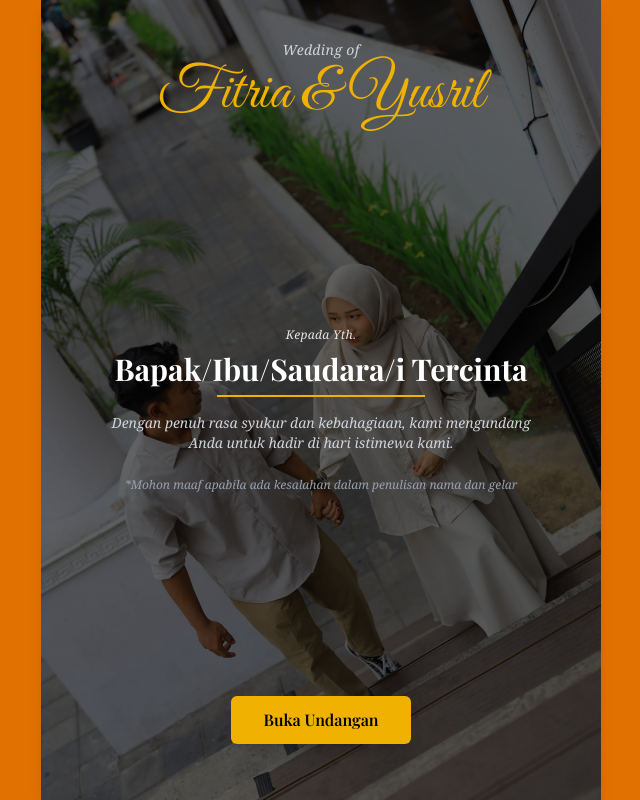
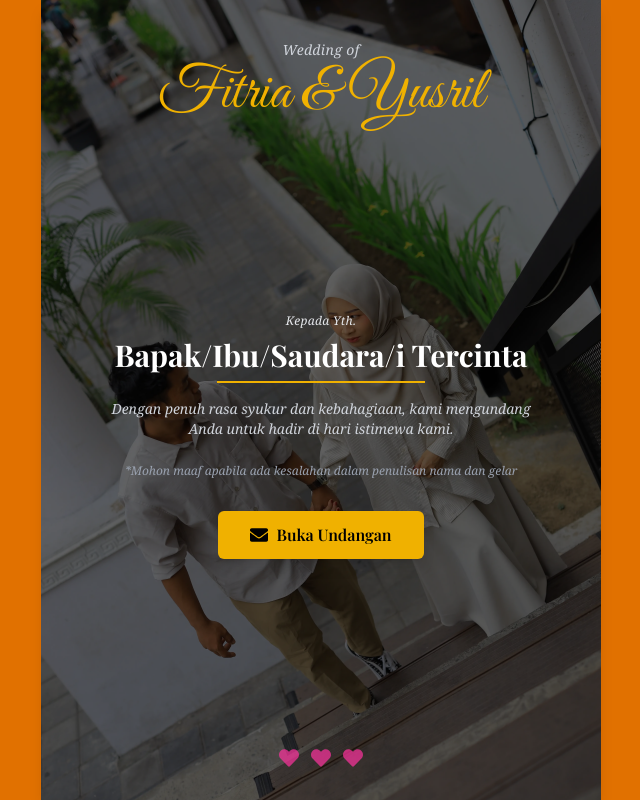
Before and after one commit to kevindav22/wedding-invit, a React (Vite) app: page / in a window 1280 px wide. Shown: the whole page, without its empty margins (319-959 px from the left). Built offline with nearby package versions, Linux system fonts and the light colour scheme.

Commit message:
fix: update

```diff
--- a/src/App.css
+++ b/src/App.css
@@ -5,7 +5,7 @@
 
 @font-face {
   font-family: 'JawaPalsu';
-  src: url('./assets/fonts/JawaPalsu.ttf') format('truetype');
+ src: url('/fonts/Jawapalsu.ttf') format('truetype');
   font-weight: normal;
   font-style: normal;
   font-display: swap;
--- a/src/components/template/InvitationTemplate.jsx
+++ /dev/null
@@ -1,97 +0,0 @@
-import React from 'react';
-
-const InvitationTemplate = () => (
-  <div className="font-['Poppins'] text-gray-800">
-    {/* HERO SECTION */}
-    <section
-      className="relative min-h-[100vh] flex flex-col justify-center items-center text-center bg-cover bg-center"
-      style={{
-        backgroundImage: "url('https://images.unsplash.com/photo-1526045612212-70caf35c14df?auto=format&fit=crop&w=800&q=80')",
-      }}
-    >
-      <div className="absolute inset-0 bg-white/70 backdrop-blur-sm"></div>
-      <div className="relative z-10 px-6">
-        <h3 className="text-sm tracking-widest text-gray-600 mb-2">The Wedding of</h3>
-        <h1 className="text-5xl font-['Great_Vibes'] text-amber-700 mb-3">Kevin & Shella</h1>
-        <p className="text-gray-600 text-base mb-5">Minggu, 25 Mei 2025</p>
-        <a href="#couple" className="px-6 py-3 bg-amber-600 text-white rounded-full shadow-md hover:bg-amber-700 transition-all">
-          Lihat Undangan
-        </a>
-      </div>
-    </section>
-
-    {/* COUPLE SECTION */}
-    <section id="couple" className="py-16 px-6 text-center bg-gradient-to-b from-white to-amber-50">
-      <h2 className="text-3xl font-['Playfair_Display'] mb-10 text-amber-800">Pasangan Bahagia</h2>
-      <div className="flex flex-col items-center justify-center gap-10">
-        <div>
-          <img src="https://images.unsplash.com/photo-1500648767791-00dcc994a43e?auto=format&fit=crop&w=300&q=80" alt="Groom" className="w-40 h-40 object-cover rounded-full border-4 border-amber-600 mb-4 mx-auto" />
-          <h3 className="text-lg font-semibold">Kevin</h3>
-          <p className="text-gray-600 text-sm">Putra dari Bapak David & Ibu Maria</p>
-        </div>
-
-        <span className="text-4xl text-amber-600">&amp;</span>
-
-        <div>
-          <img src="https://images.unsplash.com/photo-1529626455594-4ff0802cfb7e?auto=format&fit=crop&w=300&q=80" alt="Bride" className="w-40 h-40 object-cover rounded-full border-4 border-amber-600 mb-4 mx-auto" />
-          <h3 className="text-lg font-semibold">Shella</h3>
-          <p className="text-gray-600 text-sm">Putri dari Bapak Rudi & Ibu Sinta</p>
-        </div>
-      </div>
-    </section>
-
-    {/* EVENT SECTION */}
-    <section id="event" className="py-16 px-6 text-center bg-white border-t border-amber-100">
-      <h2 className="text-3xl font-['Playfair_Display'] mb-10 text-amber-800">Waktu & Tempat</h2>
-      <div className="bg-amber-50 p-6 rounded-2xl shadow-sm border border-amber-100">
-        <h3 className="text-xl font-semibold mb-3 text-amber-700">Akad Nikah</h3>
-        <p>Minggu, 25 Mei 2025 • 08.00 WIB</p>
-        <p className="text-gray-600 mb-6">Masjid Agung Yogyakarta, Jl. Kauman No. 12</p>
-        <h3 className="text-xl font-semibold mb-3 text-amber-700">Resepsi</h3>
-        <p>Minggu, 25 Mei 2025 • 11.00 - 14.00 WIB</p>
-        <p className="text-gray-600">Gedung Graha Citra, Jl. Malioboro No. 45, Yogyakarta</p>
-      </div>
-    </section>
-
-    {/* GALLERY SECTION */}
-    <section id="gallery" className="py-16 px-6 bg-gradient-to-b from-amber-50 to-white text-center">
-      <h2 className="text-3xl font-['Playfair_Display'] mb-10 text-amber-800">Galeri Cinta</h2>
-      <div className="grid grid-cols-2 gap-3 max-w-sm mx-auto">
-        {[
-          'https://images.unsplash.com/photo-1605296867304-46d5465a13f1?auto=format&fit=crop&w=600&q=80',
-          'https://images.unsplash.com/photo-1529626455594-4ff0802cfb7e?auto=format&fit=crop&w=600&q=80',
-          'https://images.unsplash.com/photo-1526045612212-70caf35c14df?auto=format&fit=crop&w=600&q=80',
-          'https://images.unsplash.com/photo-1530023367847-a683933f4172?auto=format&fit=crop&w=600&q=80',
-        ].map((url, i) => (
-          <img key={i} src={url} alt="Gallery" className="rounded-xl shadow-md hover:scale-105 transition-transform duration-300" />
-        ))}
-      </div>
-    </section>
-
-    {/* RSVP SECTION */}
-    <section id="rsvp" className="py-16 px-6 text-center bg-white border-t border-amber-100">
-      <h2 className="text-3xl font-['Playfair_Display'] mb-8 text-amber-800">Konfirmasi Kehadiran</h2>
-      <form className="space-y-4">
-        <input type="text" placeholder="Nama Lengkap" className="w-full border border-gray-300 rounded-lg p-3 focus:ring-2 focus:ring-amber-500 outline-none" />
-        <select className="w-full border border-gray-300 rounded-lg p-3 focus:ring-2 focus:ring-amber-500 outline-none">
-          <option>Hadir</option>
-          <option>Tidak Hadir</option>
-        </select>
-        <textarea rows="3" placeholder="Ucapan & Doa" className="w-full border border-gray-300 rounded-lg p-3 focus:ring-2 focus:ring-amber-500 outline-none"></textarea>
-        <button type="button" className="w-full bg-amber-600 text-white py-3 rounded-lg hover:bg-amber-700 transition-all">
-          Kirim
-        </button>
-      </form>
-    </section>
-
-    {/* FOOTER */}
-    <footer className="py-10 text-center bg-amber-50 border-t border-amber-100">
-      <p className="text-gray-600">
-        Terima kasih atas doa dan restunya ❤️ <br />
-        <span className="text-amber-700 font-semibold">Kevin & Shella</span>
-      </p>
-    </footer>
-  </div>
-);
-
-export default InvitationTemplate;
--- a/src/components/template/OpeningSection.jsx
+++ b/src/components/template/OpeningSection.jsx
@@ -1,6 +1,7 @@
 import { useEffect, useState } from 'react';
 import AOS from 'aos';
 import 'aos/dist/aos.css';
+import { FaHeart, FaEnvelope } from 'react-icons/fa';
 import bgOpening from '../../assets/images/foto1.webp';
 
 const OpeningSection = ({ onOpen }) => {
@@ -14,7 +15,6 @@ const OpeningSection = ({ onOpen }) => {
       easing: 'ease-in-out',
     });
 
-    // ambil nama tamu dari URL parameter ?to=
     const params = new URLSearchParams(window.location.search);
     const nama = params.get('to');
     if (nama) setNamaTamu(decodeURIComponent(nama));
@@ -24,7 +24,7 @@ const OpeningSection = ({ onOpen }) => {
     setIsClosing(true);
     setTimeout(() => {
       onOpen();
-    }, 600); // durasi animasi keluar (0.8 detik)
+    }, 600);
   };
 
   return (
@@ -33,8 +33,8 @@ const OpeningSection = ({ onOpen }) => {
       className={`relative w-full h-screen flex flex-col justify-between items-center text-center overflow-hidden transition-all duration-700 ease-in-out ${isClosing ? '-translate-y-full opacity-0' : 'translate-y-0 opacity-100'}`}
     >
       {/* Background */}
-      <div className="absolute inset-0 bg-cover bg-center" style={{ backgroundImage: `url(${bgOpening})` }}></div>
-      <div className="absolute inset-0 bg-black/60"></div>
+      <div className="absolute inset-0 bg-cover bg-center z-0" style={{ backgroundImage: `url(${bgOpening})` }}></div>
+      <div className="absolute inset-0 bg-black/60 z-0"></div>
 
       {/* Bagian atas: nama mempelai */}
       <div className="relative z-10 pt-10 flex flex-col items-center" data-aos="fade-down" data-aos-delay="200">
@@ -42,26 +42,34 @@ const OpeningSection = ({ onOpen }) => {
         <h1 className="text-yellow-500 font-vibes text-5xl sm:text-6xl">Fitria & Yusril</h1>
       </div>
 
-      {/* Bagian tengah: kepada dan pesan */}
-      <div className="relative z-10 flex flex-col items-center px-6" data-aos="fade-up" data-aos-delay="400">
+      {/* Bagian tengah: isi + tombol */}
+      <div className="relative z-20 flex flex-col items-center justify-center grow px-6" data-aos="fade-up" data-aos-delay="400">
         <p className="text-gray-200 font-serif italic text-xs mb-2 tracking-wide">Kepada Yth.</p>
         <h2 className="text-white font-playfair text-3xl font-black mb-2">{namaTamu}</h2>
         <div className="w-52 h-0.5 bg-yellow-500 mb-4"></div>
         <p className="text-gray-300 font-serif italic text-sm max-w-md mb-6">Dengan penuh rasa syukur dan kebahagiaan, kami mengundang Anda untuk hadir di hari istimewa kami.</p>
-        <p className="text-gray-400 font-serif italic text-xs" data-aos="fade-up" data-aos-delay="600">
+        <p className="text-gray-400 font-serif italic text-xs mb-8" data-aos="fade-up" data-aos-delay="600">
           *Mohon maaf apabila ada kesalahan dalam penulisan nama dan gelar
         </p>
+
+        {/* Tombol di tengah */}
+<button
+  onClick={handleOpen}
+  className="bg-yellow-500 text-black px-8 py-3 rounded-md font-semibold shadow-lg font-playfair hover:bg-yellow-400 transition-all duration-300 flex items-center justify-center gap-2"
+  data-aos="zoom-in"
+  data-aos-delay="800"
+>
+  <FaEnvelope className="text-lg" />
+  Buka Undangan
+</button>
       </div>
 
-      {/* Bagian bawah: tombol */}
-      <div className="relative z-10 mb-14" data-aos="zoom-in" data-aos-delay="800">
-        <button onClick={handleOpen} className="bg-yellow-500 text-black px-8 py-3 rounded-md font-semibold shadow-lg font-playfair hover:bg-yellow-400 transition-all duration-300">
-          Buka Undangan
-        </button>
+      {/* Bagian bawah: icon cinta */}
+      <div className="relative z-20 pb-8 flex gap-3 text-pink-500 text-xl justify-center" data-aos="fade-up" data-aos-delay="1000" data-aos-anchor-placement="top-bottom">
+        <FaHeart className="animate-pulse" />
+        <FaHeart className="animate-pulse delay-200" />
+        <FaHeart className="animate-pulse delay-500" />
       </div>
-
-      {/* Garis bawah dekoratif */}
-      <div className="absolute bottom-6 w-32 h-0.5 bg-white/50 rounded-full left-1/2 -translate-x-1/2" data-aos="zoom-in" data-aos-delay="1000"></div>
     </section>
   );
 };
--- a/src/pages/PageTemplate.jsx
+++ b/src/pages/PageTemplate.jsx
@@ -6,8 +6,7 @@ import MempelaiSection from '../components/template/MempelaiSection';
 import SaveTheDate from '../components/template/SaveTheDate';
 import SpecialGift from '../components/template/SpecialGift';
 import UcapanSection from '../components/template/UcapanSection';
-import OpeningSection from '../components/template/OpeningSection'; // ← tambahkan ini
-
+import OpeningSection from '../components/template/OpeningSection';
 import BottomNavbar from '../components/template/Navbar';
 import TerimakasihSection from '../components/template/ThxSection';
 
@@ -31,7 +30,6 @@ const PageTemplate = () => {
             <UcapanSection />
             <SpecialGift />
             <TerimakasihSection />
-
             <BottomNavbar />
           </>
         )}
```
Also changed, not shown: public/fonts/Jawapalsu.ttf (renamed from src/assets/fonts/JAWAPALSU.TTF).
